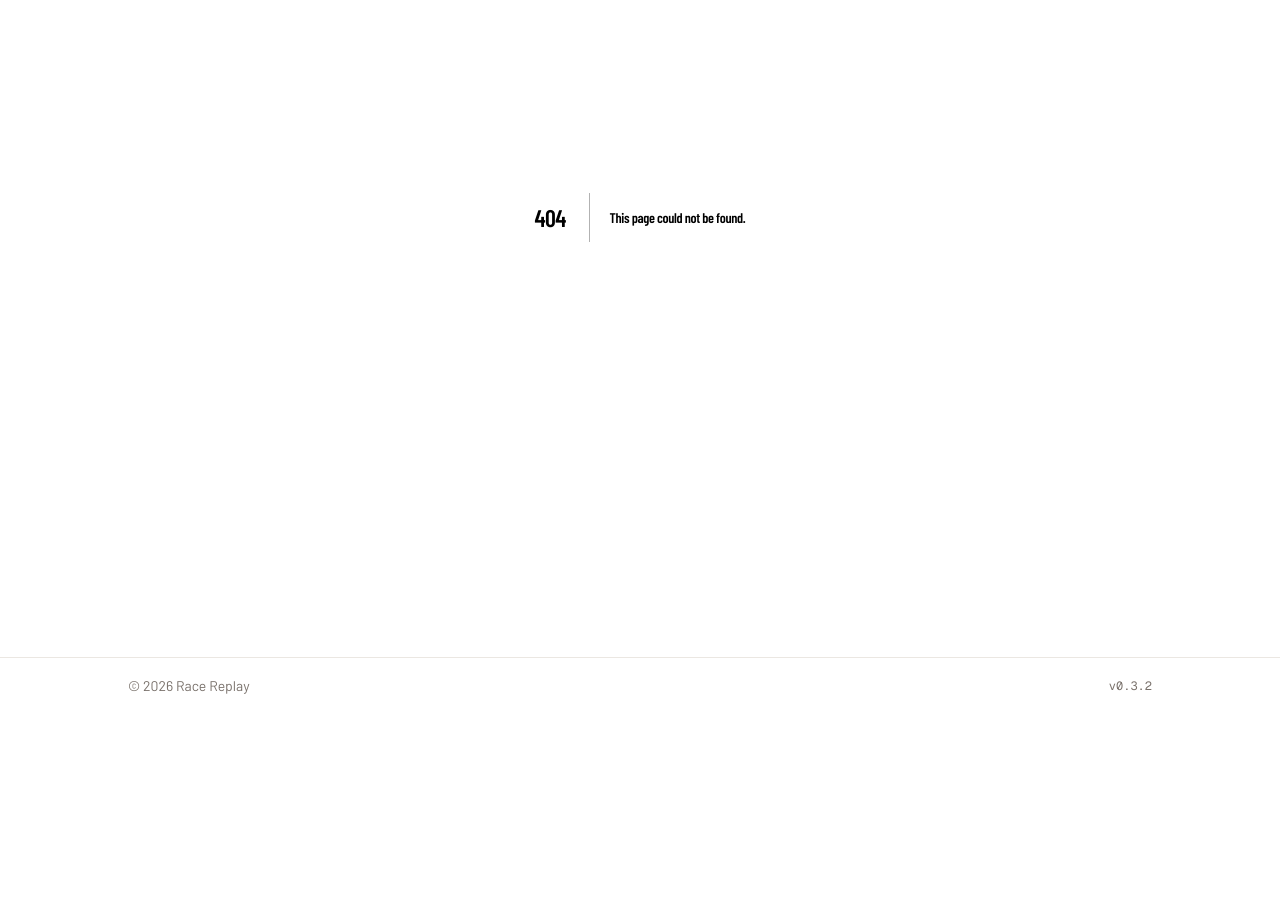
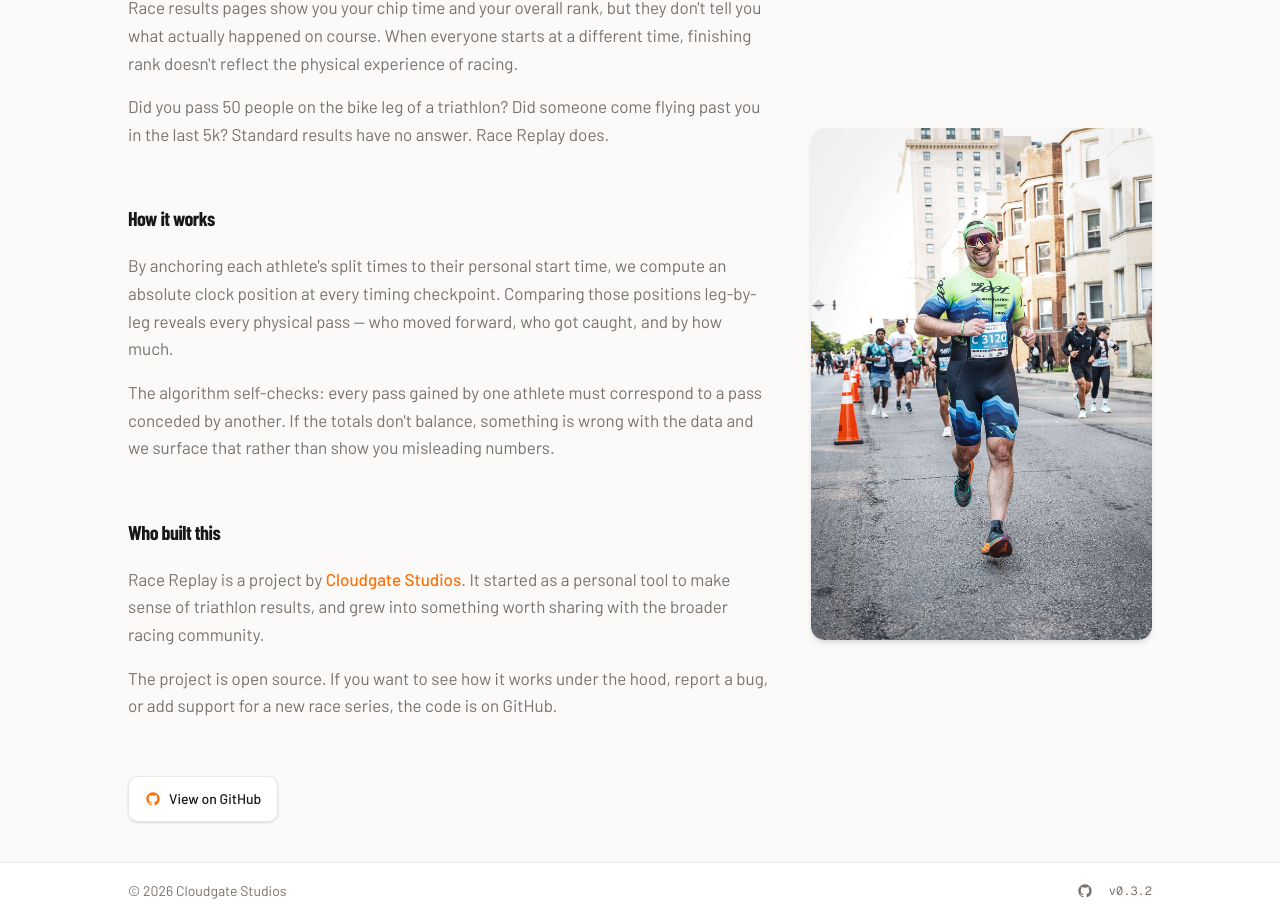
Before and after one commit to CloudgateStudios/racereplay, a Next.js app in the folder app/: page /about in a window 1280 px wide. Before the commit this address had no page. Shown: the part 280-1199 px from the top of the page. Before the commit the page ends 994 px from the top, so only its background shows below. Built offline with nearby package versions, Linux system fonts and the light colour scheme; a web font is replaced by a local one.

Commit message:
feat: add about page (#43)
* feat: first pass at about page

* fixes

* spelling

* linting

* spelling

* formatting

```diff
--- /dev/null
+++ b/app/src/app/about/page.tsx
@@ -0,0 +1,113 @@
+import type { Metadata } from "next";
+import Image from "next/image";
+import Link from "next/link";
+
+export const metadata: Metadata = {
+  title: "About — Race Replay",
+  description: "Why Race Replay was built and who made it.",
+};
+
+export default function AboutPage() {
+  return (
+    <div className="max-w-5xl">
+      {/* ── Title row: full width ── */}
+      <h1 className="mb-3 text-4xl font-black tracking-tight uppercase">About Race Replay</h1>
+      <p className="text-muted-foreground mb-12 text-lg leading-relaxed">
+        Why this exists and how it came to be.
+      </p>
+
+      {/* ── Content row: 2/3 text + 1/3 image ── */}
+      <div className="flex flex-col gap-10 sm:flex-row sm:items-center">
+        {/* Left: sections (below image on mobile) */}
+        <div className="order-2 w-full space-y-14 sm:order-1 sm:w-2/3">
+          <section>
+            <h2 className="mb-5 text-xl font-bold tracking-tight">The problem</h2>
+            <div className="space-y-4">
+              <p className="text-muted-foreground leading-relaxed">
+                Race results pages show you your chip time and your overall rank, but they
+                don&apos;t tell you what actually happened on course. When everyone starts at a
+                different time, finishing rank doesn&apos;t reflect the physical experience of
+                racing.
+              </p>
+              <p className="text-muted-foreground leading-relaxed">
+                Did you pass 50 people on the bike leg of a triathlon? Did someone come flying past
+                you in the last 5k? Standard results have no answer. Race Replay does.
+              </p>
+            </div>
+          </section>
+
+          <section>
+            <h2 className="mb-5 text-xl font-bold tracking-tight">How it works</h2>
+            <div className="space-y-4">
+              <p className="text-muted-foreground leading-relaxed">
+                By anchoring each athlete&apos;s split times to their personal start time, we
+                compute an absolute clock position at every timing checkpoint. Comparing those
+                positions leg-by-leg reveals every physical pass — who moved forward, who got
+                caught, and by how much.
+              </p>
+              <p className="text-muted-foreground leading-relaxed">
+                The algorithm self-checks: every pass gained by one athlete must correspond to a
+                pass conceded by another. If the totals don&apos;t balance, something is wrong with
+                the data and we surface that rather than show you misleading numbers.
+              </p>
+            </div>
+          </section>
+
+          <section>
+            <h2 className="mb-5 text-xl font-bold tracking-tight">Who built this</h2>
+            <div className="space-y-4">
+              <p className="text-muted-foreground leading-relaxed">
+                Race Replay is a project by{" "}
+                <Link
+                  href="https://cloudgatestudios.com"
+                  target="_blank"
+                  rel="noopener noreferrer"
+                  className="text-primary hover:text-primary/80 inline-flex items-center gap-1 font-medium transition-colors"
+                >
+                  Cloudgate Studios
+                </Link>
+                . It started as a personal tool to make sense of triathlon results, and grew into
+                something worth sharing with the broader racing community.
+              </p>
+              <p className="text-muted-foreground leading-relaxed">
+                The project is open source. If you want to see how it works under the hood, report a
+                bug, or add support for a new race series, the code is on GitHub.
+              </p>
+            </div>
+          </section>
+
+          <div className="flex flex-wrap gap-4">
+            <Link
+              href="https://github.com/CloudgateStudios/race_replay"
+              target="_blank"
+              rel="noopener noreferrer"
+              className="bg-card hover:border-primary/50 flex items-center gap-2 rounded-lg border px-4 py-3 text-sm font-medium shadow-sm transition-all hover:shadow-md"
+            >
+              <svg
+                viewBox="0 0 24 24"
+                className="text-primary h-4 w-4"
+                fill="currentColor"
+                aria-hidden
+              >
+                <path d="M12 2C6.477 2 2 6.484 2 12.017c0 4.425 2.865 8.18 6.839 9.504.5.092.682-.217.682-.483 0-.237-.008-.868-.013-1.703-2.782.605-3.369-1.343-3.369-1.343-.454-1.158-1.11-1.466-1.11-1.466-.908-.62.069-.608.069-.608 1.003.07 1.531 1.032 1.531 1.032.892 1.53 2.341 1.088 2.91.832.092-.647.35-1.088.636-1.338-2.22-.253-4.555-1.113-4.555-4.951 0-1.093.39-1.988 1.029-2.688-.103-.253-.446-1.272.098-2.65 0 0 .84-.27 2.75 1.026A9.564 9.564 0 0 1 12 6.844a9.59 9.59 0 0 1 2.504.337c1.909-1.296 2.747-1.027 2.747-1.027.546 1.379.202 2.398.1 2.651.64.7 1.028 1.595 1.028 2.688 0 3.848-2.339 4.695-4.566 4.943.359.309.678.92.678 1.855 0 1.338-.012 2.419-.012 2.747 0 .268.18.58.688.482A10.02 10.02 0 0 0 22 12.017C22 6.484 17.522 2 12 2z" />
+              </svg>
+              View on GitHub
+            </Link>
+          </div>
+        </div>
+
+        {/* Right: photo */}
+        <div className="order-1 w-full shrink-0 sm:order-2 sm:w-1/3">
+          <Image
+            src="/arra-chi13.1.jpeg"
+            alt="Tom Arra racing at Chicago 13.1"
+            width={400}
+            height={600}
+            className="w-full rounded-xl object-cover object-top shadow-md"
+            priority
+          />
+        </div>
+      </div>
+    </div>
+  );
+}
--- a/app/src/app/layout.tsx
+++ b/app/src/app/layout.tsx
@@ -1,6 +1,7 @@
 import type { Metadata } from "next";
 import { Barlow, Barlow_Condensed, Geist_Mono } from "next/font/google";
 import Link from "next/link";
+
 import pkg from "../../package.json";
 import "./globals.css";
 
@@ -58,6 +59,12 @@ export default function RootLayout({
               >
                 Races
               </Link>
+              <Link
+                href="/about"
+                className="text-muted-foreground hover:text-foreground text-sm font-medium transition-colors"
+              >
+                About
+              </Link>
             </nav>
           </div>
         </header>
@@ -71,9 +78,30 @@ export default function RootLayout({
         <footer className="bg-card border-t">
           <div className="mx-auto flex h-14 max-w-6xl items-center justify-between px-[clamp(1.5rem,5vw,5rem)]">
             <p className="text-muted-foreground text-sm">
-              © {new Date().getFullYear()} Race Replay
+              © {new Date().getFullYear()}{" "}
+              <Link
+                href="https://cloudgatestudios.com"
+                target="_blank"
+                rel="noopener noreferrer"
+                className="hover:text-foreground inline-flex items-center gap-1 transition-colors"
+              >
+                Cloudgate Studios
+              </Link>
             </p>
-            <p className="text-muted-foreground font-mono text-xs">v{pkg.version}</p>
+            <div className="flex items-center gap-4">
+              <Link
+                href="https://github.com/CloudgateStudios/race_replay"
+                target="_blank"
+                rel="noopener noreferrer"
+                className="text-muted-foreground hover:text-foreground transition-colors"
+                aria-label="GitHub"
+              >
+                <svg viewBox="0 0 24 24" className="h-4 w-4" fill="currentColor" aria-hidden>
+                  <path d="M12 2C6.477 2 2 6.484 2 12.017c0 4.425 2.865 8.18 6.839 9.504.5.092.682-.217.682-.483 0-.237-.008-.868-.013-1.703-2.782.605-3.369-1.343-3.369-1.343-.454-1.158-1.11-1.466-1.11-1.466-.908-.62.069-.608.069-.608 1.003.07 1.531 1.032 1.531 1.032.892 1.53 2.341 1.088 2.91.832.092-.647.35-1.088.636-1.338-2.22-.253-4.555-1.113-4.555-4.951 0-1.093.39-1.988 1.029-2.688-.103-.253-.446-1.272.098-2.65 0 0 .84-.27 2.75 1.026A9.564 9.564 0 0 1 12 6.844a9.59 9.59 0 0 1 2.504.337c1.909-1.296 2.747-1.027 2.747-1.027.546 1.379.202 2.398.1 2.651.64.7 1.028 1.595 1.028 2.688 0 3.848-2.339 4.695-4.566 4.943.359.309.678.92.678 1.855 0 1.338-.012 2.419-.012 2.747 0 .268.18.58.688.482A10.02 10.02 0 0 0 22 12.017C22 6.484 17.522 2 12 2z" />
+                </svg>
+              </Link>
+              <p className="text-muted-foreground font-mono text-xs">v{pkg.version}</p>
+            </div>
           </div>
         </footer>
       </body>
```
Also changed, not shown: app/public/arra-chi13.1.jpeg (added), 1 other file (tests, documents, lock files or other folders).
